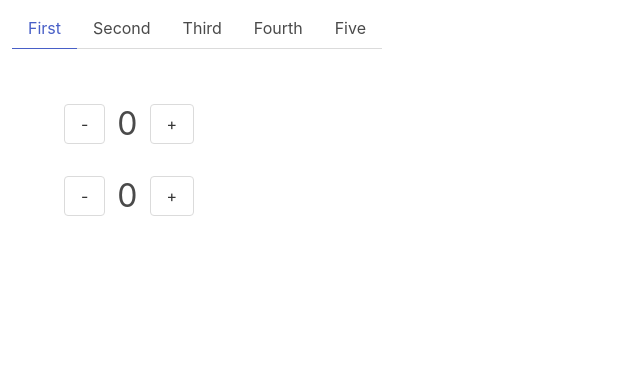
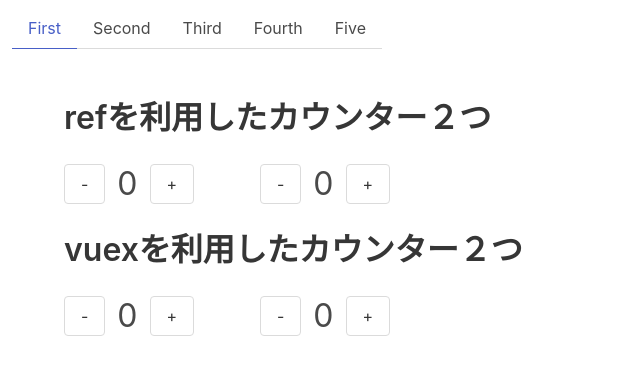
Before and after one commit to isamusuzuki/robotgon-vuejs, a Vue app: page /#/first in a window 1280 px wide. Shown: the top 374 px of the page, without its empty margins (0-640 px from the left). Built offline with nearby package versions, Linux system fonts and the light colour scheme.

Commit message:
feat: refとvuexを使ったカウンター2種を用意する

```diff
--- a/src/components/Counter.vue
+++ b/src/components/Counter1.vue
@@ -14,12 +14,12 @@
 
 <script lang="ts">
 import { defineComponent } from 'vue'
-import useCounter from '../composables/useCounter'
+import useCounter1 from '../composables/useCounter1'
 
 export default defineComponent({
     setup() {
         return {
-            ...useCounter(),
+            ...useCounter1(),
         }
     },
 })
--- /dev/null
+++ b/src/components/Counter2.vue
@@ -0,0 +1,26 @@
+<template>
+    <nav class="level">
+        <div class="level-left">
+            <button class="level-item button is-outlined" @click="decrement">
+                -
+            </button>
+            <span class="level-item is-size-3" v-text="count" />
+            <button class="level-item button is-outlined" @click="increment">
+                +
+            </button>
+        </div>
+    </nav>
+</template>
+
+<script lang="ts">
+import { defineComponent } from 'vue'
+import useCounter2 from '../composables/useCounter2'
+
+export default defineComponent({
+    setup() {
+        return {
+            ...useCounter2(),
+        }
+    },
+})
+</script>
--- /dev/null
+++ b/src/composables/useCounter1.ts
@@ -0,0 +1,18 @@
+import { ref } from 'vue'
+
+export default () => {
+    const count = ref(0)
+
+    const increment = () => {
+        count.value += 1
+    }
+    const decrement = () => {
+        count.value -= 1
+    }
+
+    return {
+        count,
+        increment,
+        decrement,
+    }
+}
--- a/src/pages/First.vue
+++ b/src/pages/First.vue
@@ -1,15 +1,33 @@
 <template>
-    <counter></counter>
-    <counter></counter>
+    <div class="title">refを利用したカウンター２つ</div>
+    <div class="columns">
+        <div class="column is-2">
+            <counter-1></counter-1>
+        </div>
+        <div class="column is-2">
+            <counter-1></counter-1>
+        </div>
+    </div>
+    <div class="title">vuexを利用したカウンター２つ</div>
+    <div class="columns">
+        <div class="column is-2">
+            <counter-2></counter-2>
+        </div>
+        <div class="column is-2">
+            <counter-2></counter-2>
+        </div>
+    </div>
 </template>
 
 <script lang="ts">
 import { defineComponent } from 'vue'
-import Counter from '../components/Counter.vue'
+import Counter1 from '../components/Counter1.vue'
+import Counter2 from '../components/Counter2.vue'
 
 export default defineComponent({
     components: {
-        Counter,
+        Counter1,
+        Counter2,
     },
 })
 </script>
```
Also changed, not shown: src/composables/useCounter2.ts (renamed from src/composables/useCounter.ts).
